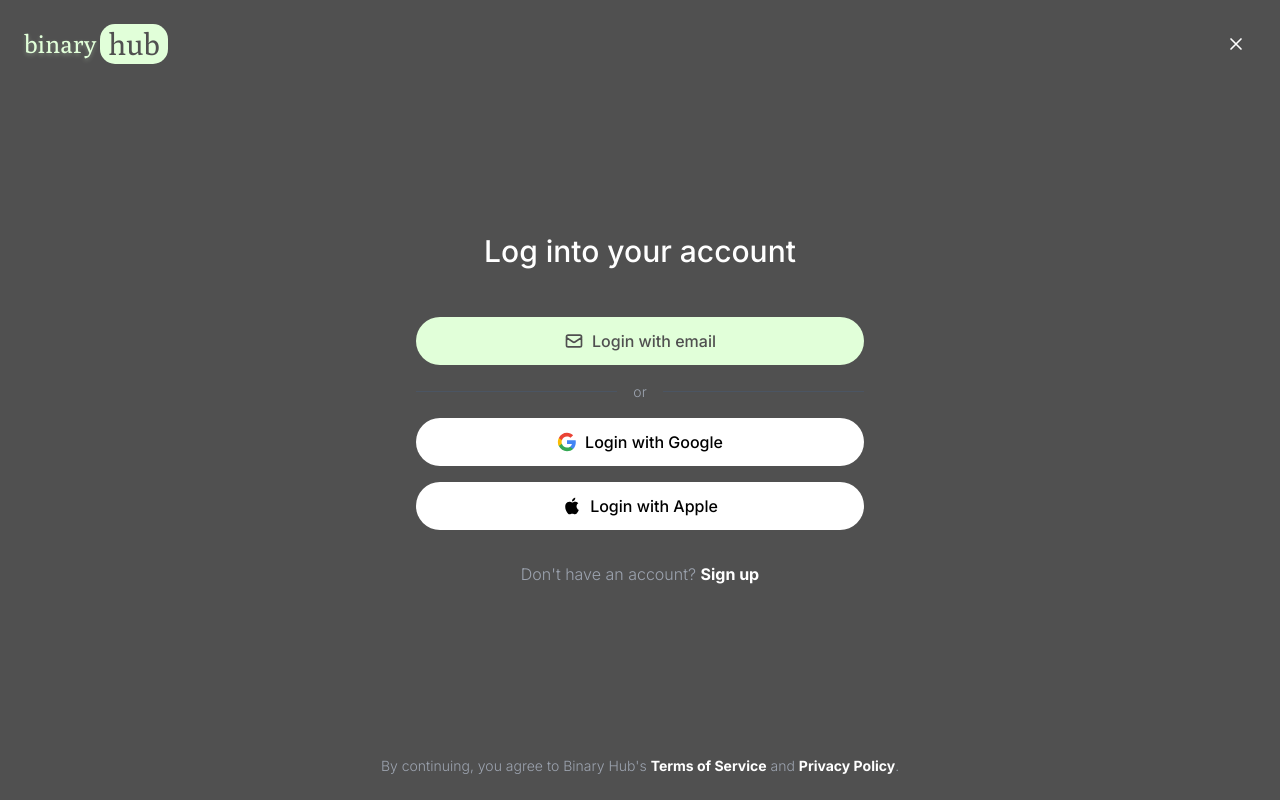
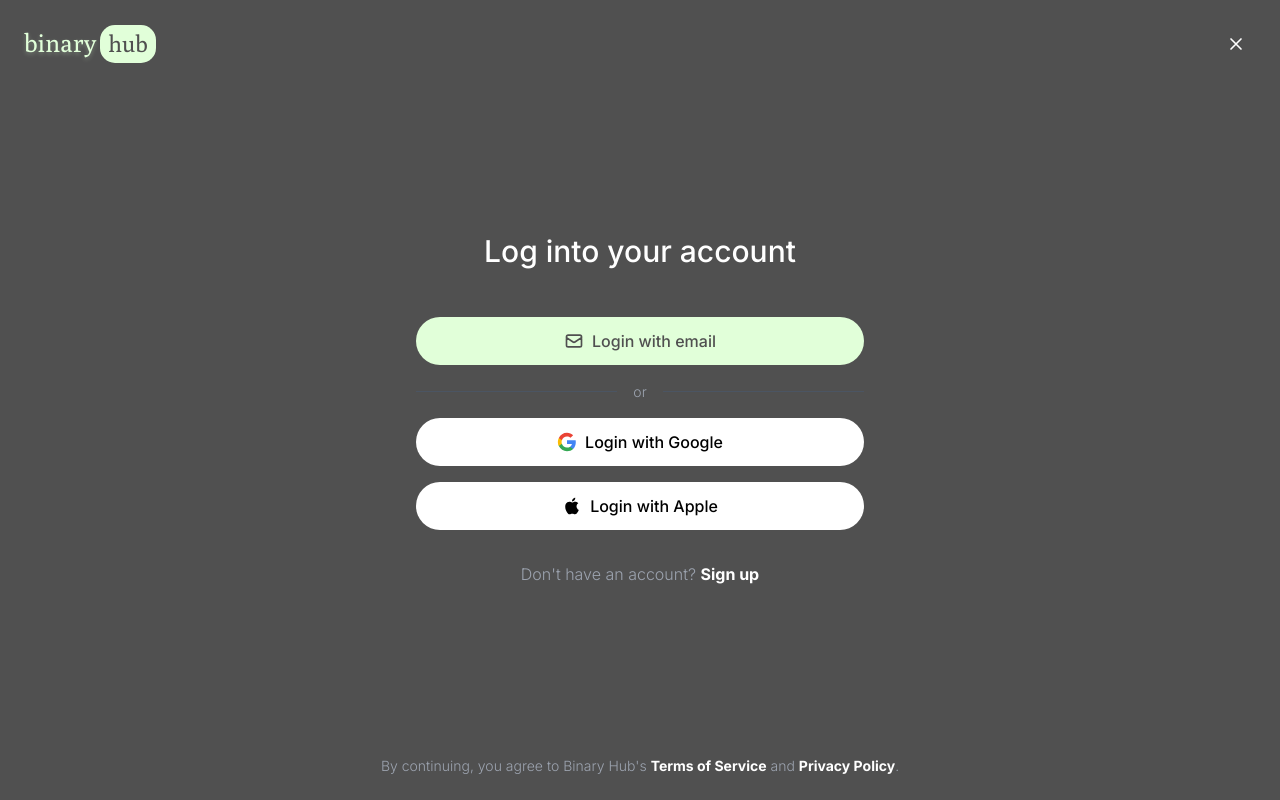
Before and after one commit to felipeldfonseca/binary-hub, a Next.js app in the folder app/: page /auth/login in a window 1280 px wide. Built offline with nearby package versions, Linux system fonts and the light colour scheme; no server answers.

Commit message:
fix: standardize logo scale on Sign In/Sign Up pages

```diff
--- a/app/app/auth/login/page.tsx
+++ b/app/app/auth/login/page.tsx
@@ -58,10 +58,10 @@ export default function SignInPage() {
         {/* Logo */}
         <Link href="/" className="flex items-center">
           <div className="flex items-center space-x-1">
-            <div className="logo-poly font-normal text-primary text-2xl">
+            <div className="logo-poly font-normal text-primary">
               binary
             </div>
-            <div className="bg-primary text-dark-background px-2 py-0.5 rounded-15px font-poly text-dark-background font-normal text-2xl">
+            <div className="bg-primary text-dark-background px-2 py-0.5 rounded-15px font-poly text-dark-background font-normal" style={{fontSize: '23px'}}>
               hub
             </div>
           </div>
--- a/app/app/auth/register/page.tsx
+++ b/app/app/auth/register/page.tsx
@@ -58,10 +58,10 @@ export default function SignUpPage() {
         {/* Logo */}
         <Link href="/" className="flex items-center">
           <div className="flex items-center space-x-1">
-            <div className="logo-poly font-normal text-primary text-2xl">
+            <div className="logo-poly font-normal text-primary">
               binary
             </div>
-            <div className="bg-primary text-dark-background px-2 py-0.5 rounded-15px font-poly text-dark-background font-normal text-2xl">
+            <div className="bg-primary text-dark-background px-2 py-0.5 rounded-15px font-poly text-dark-background font-normal" style={{fontSize: '23px'}}>
               hub
             </div>
           </div>
```
